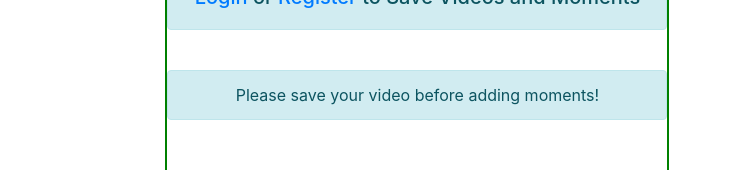
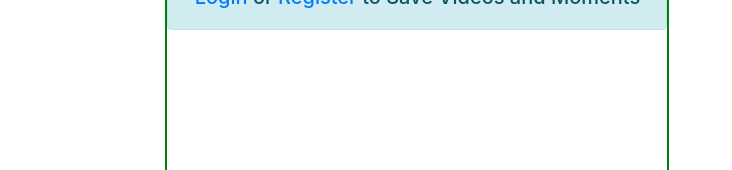
Before and after one commit to nataliaCodes/echo-replay-your-moments, a React (Create React App) app in the folder front-end/: page /moments in a window 1280 px wide. Shown: the part 238-408 px from the top of the page, without its empty margins (0-732 px from the left). Built offline with nearby package versions, Linux system fonts and the light colour scheme.

Commit message:
Condition save video alert to only show for registered users

```diff
--- a/front-end/src/components/MomentsPage/NewMoment.jsx
+++ b/front-end/src/components/MomentsPage/NewMoment.jsx
@@ -51,7 +51,7 @@ export default function Moment(props) {
   return (
     <div className="Moment">
       {showAlert && <small>Succsessfully created!</small>}<br />
-      {!oldVideo && <Alert variant='info'>Please save your video before adding moments!</Alert>}
+      {!oldVideo && cookies.user && <Alert variant='info'>Please save your video before adding moments!</Alert>}
       {!showForm && oldVideo && <Button onClick={() => setShowForm(true)}>Add moment</Button>}
       <br /><br />
       {showForm && <>
```
